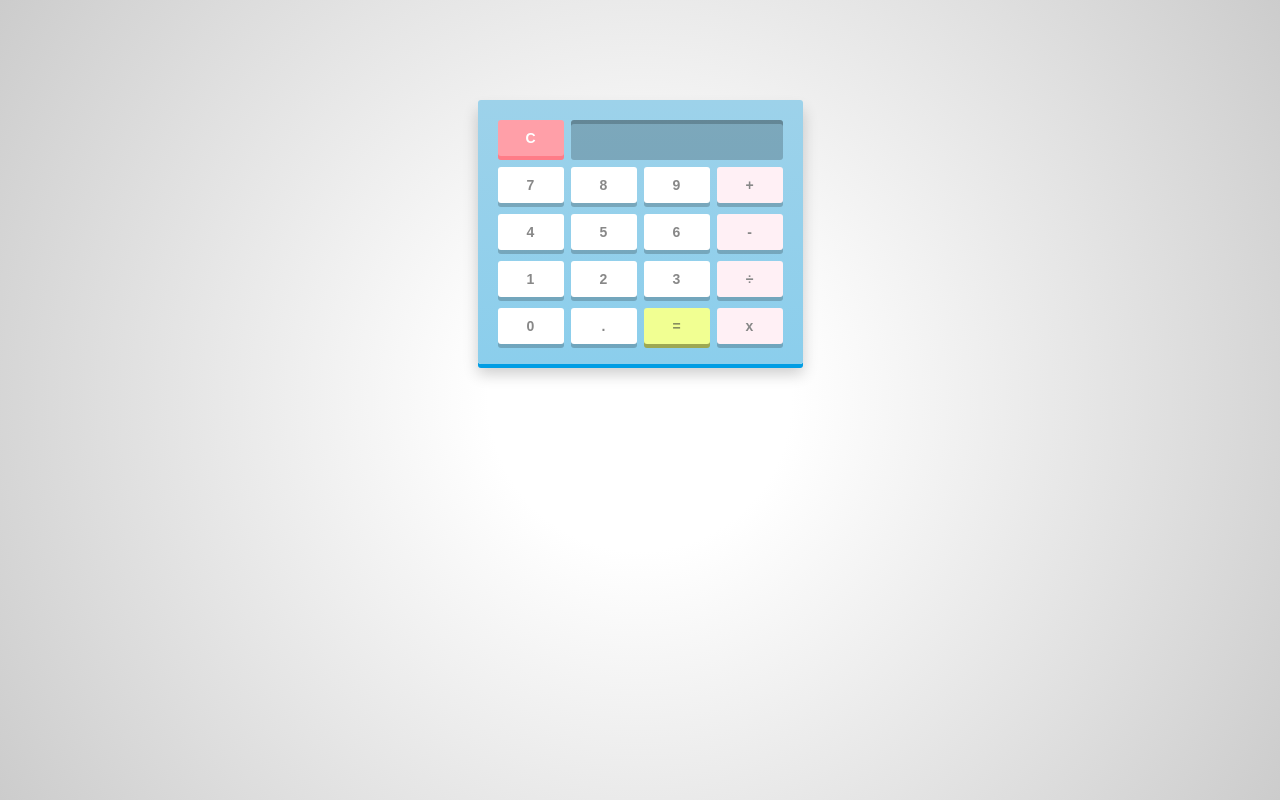
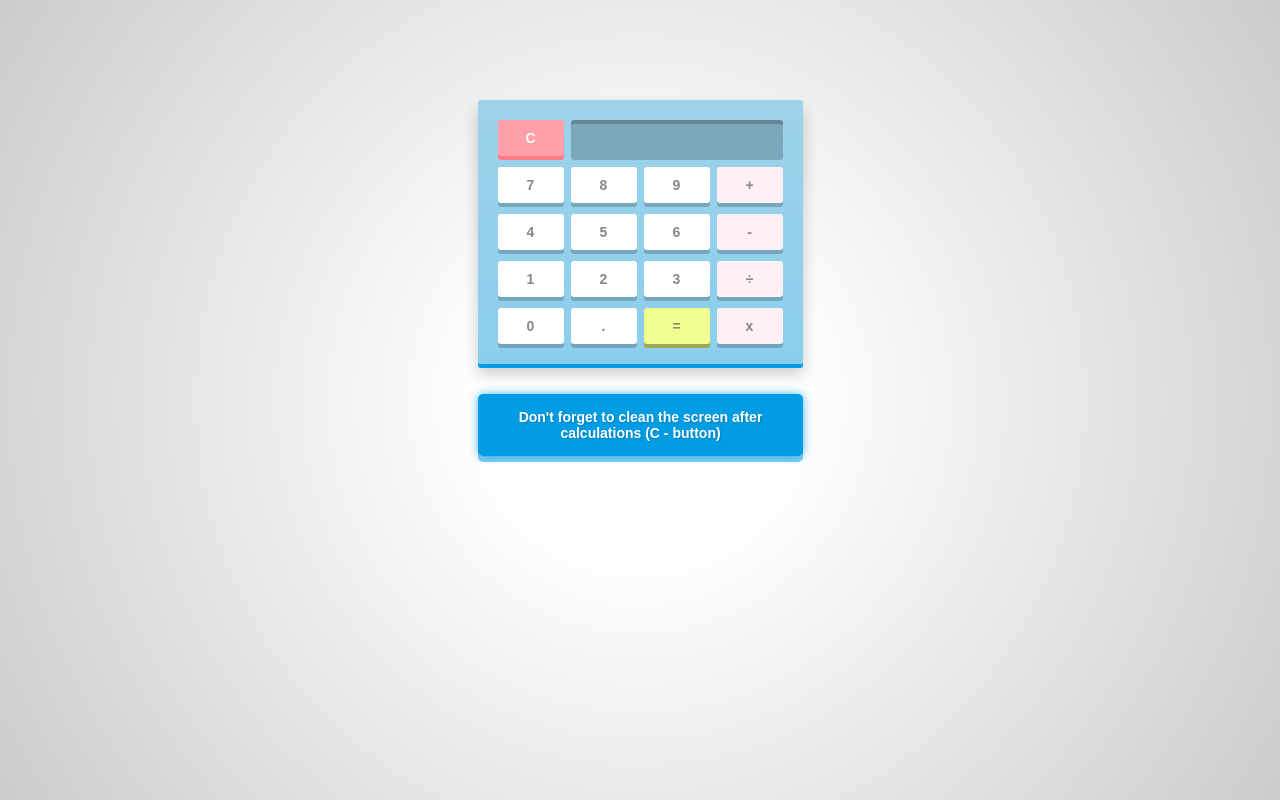
Before and after one commit to mishablablabla/calculatorProj, a plain HTML site: page index.html in a window 1280 px wide. Drawn offline with Linux system fonts and the light colour scheme.

Commit message:
added message

```diff
--- a/index.html
+++ b/index.html
@@ -35,6 +35,10 @@
           <span class="operator times">x</span>
         </div>
       </div>
+    </div>
+    <div class="message">
+      <p>Don't forget to clean the screen after calculations (C - button)</p>
+    </div>
     <script src="script.js"></script>
   </body>
 </html>
--- a/style.css
+++ b/style.css
@@ -22,7 +22,7 @@ html {
   width: 325px;
   height: auto;
 
-  margin: 100px auto;
+  margin: 100px auto 30px;
   padding: 20px 20px 9px;
 
   background: #9dd2ea;
@@ -136,3 +136,36 @@ html {
   top: 4px;
   box-shadow: 0px 0px #d3545d;
 }
+
+.message {
+  margin: 20px auto;
+  width: 325px;
+
+  text-align: center;
+  font-size: 15px;
+  font-weight: bold;
+  color: white;
+
+  background: #009de4;
+  border-radius: 5px;
+  padding: 15px 10px;
+
+  box-shadow: 0px 6px rgba(0, 158, 228, 0.5), 0 0 10px rgba(0, 158, 228, 0.7);
+  text-shadow: 1px 1px 2px rgba(0, 0, 0, 0.2);
+
+  animation: pulse 2.5s ease-out 3;
+}
+
+@keyframes pulse {
+  0%,
+  100% {
+    transform: scale(1);
+    background: #009de4;
+    box-shadow: 0px 6px rgba(0, 158, 228, 0.5), 0 0 10px rgba(0, 158, 228, 0.7);
+  }
+  50% {
+    transform: scale(1.05);
+    background: #00bcd4;
+    box-shadow: 0px 8px rgba(0, 188, 212, 0.7), 0 0 15px rgba(0, 188, 212, 0.9);
+  }
+}
```
Lines whose indentation alone changed are shown as unchanged.
